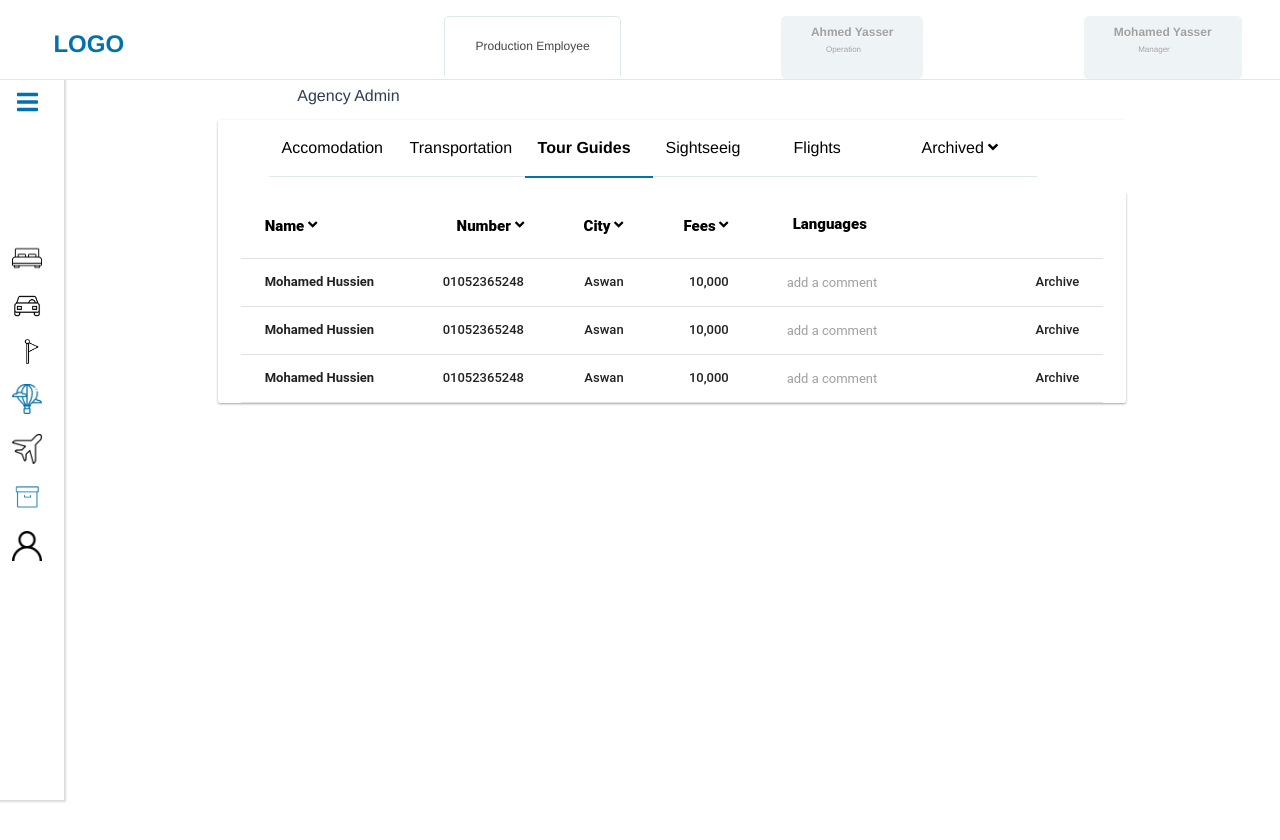
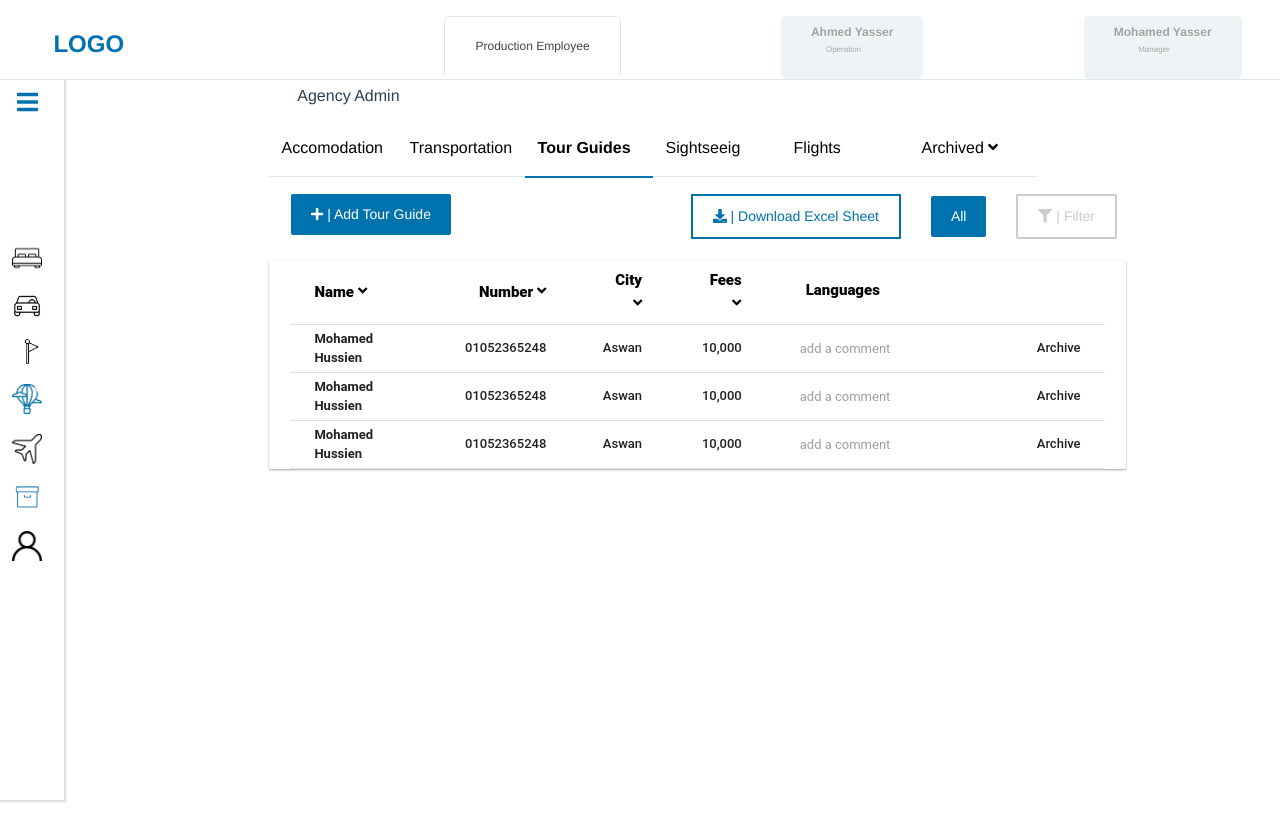
Before and after one commit to FatemaKhalid/Job-Task, a Vue app: page /dashboard in a window 1280 px wide. Shown: the top 840 px of the page. Built offline with nearby package versions, Linux system fonts and the light colour scheme.

Commit message:
add admit-tools

```diff
--- /dev/null
+++ b/src/components/AdminTools.vue
@@ -0,0 +1,67 @@
+<template>
+    <div class="tool-bar">
+        <div class="left-tools">
+        <button class="add-guide"><font-awesome-icon class="add-icon" icon="plus"/>  |  Add Tour Guide</button>
+        <div class="guide-form"></div>
+        </div>
+        <div class="right-tools">
+        <button class="download-excel"><font-awesome-icon class="dl-icon" icon="download"/>  |  Download Excel Sheet</button>
+        <button class="add-guide">All</button>
+        <button class="filter"><font-awesome-icon class="fltr-icon" icon="filter"/>  |  Filter</button>
+        </div>
+
+    </div>
+</template>
+<script>
+export default {
+    name:'AdminTools',
+    components:{
+    }
+}
+</script>
+<style scoped>
+.tool-bar {
+    padding: 0 20px;
+    height: 5vh;
+}
+.left-tools, .right-tools {
+    display: inline-block;
+}
+.left-tools {
+    float: left;
+}
+.right-tools {
+    float: right;
+}
+.tool-bar .add-guide {
+    background-color: #0072AD;
+    color: #fff;
+    font-size: 14px;
+    font-weight: 500;
+    border-radius: 2px;
+    padding: 10px 20px;
+    border: 0;
+    margin: 0 15px;
+}
+.tool-bar .download-excel{
+    border:2px solid #0072AD;
+    color: #0072AD;
+    background-color: #fff;
+    font-size: 14px;
+    font-weight: 500;
+    padding: 10px 20px;
+    margin: 0 15px;
+}
+
+.tool-bar .filter {
+    background-color: #fff;
+    color: #ccc;
+    font-size: 14px;
+    font-weight: 500;
+    border-radius: 2px;
+    padding: 10px 20px;
+    border: 2px solid #ccc;
+    margin: 0 15px;
+
+}
+</style>
--- a/src/components/GuidesTable.vue
+++ b/src/components/GuidesTable.vue
@@ -77,6 +77,7 @@ body {
 	font-size: 13px;
 	font-weight: 400;
 	margin: 2em;
+    margin-left: 1em;
 	width: auto;
 	/* START - main table wrapper */
 	.main-table-wrapper {
--- a/src/components/TourGuides.vue
+++ b/src/components/TourGuides.vue
@@ -1,23 +1,25 @@
 <template>
 <div class="tour-guides">
-    <div class="toolbar">
-        <!-- <b-button size="lg">Large Button</b-button> -->
-
-    </div>
+    <AdminTools/>
     <GuidesTable/>
 </div>
 </template>
 <script>
 import GuidesTable from './GuidesTable'
+import AdminTools from './AdminTools'
 export default {
     name:'TourGuides',
     components:{
-        GuidesTable
+        GuidesTable,
+        AdminTools,
     }, methods:{
 
     }
 }
 </script>
 <style scoped>
-
+.tour-guides {
+    width: 70vw;
+    float: right;
+}
 </style>
--- a/src/main.js
+++ b/src/main.js
@@ -3,7 +3,7 @@ import App from './App.vue'
 import router from './router'
 import store from './store'
 import { library } from '@fortawesome/fontawesome-svg-core'
-import { faAlignLeft, faBars,  faAngleDown, faPlus } from '@fortawesome/free-solid-svg-icons'
+import { faAlignLeft, faBars,  faAngleDown, faPlus, faDownload, faFilter } from '@fortawesome/free-solid-svg-icons'
 import { FontAwesomeIcon } from '@fortawesome/vue-fontawesome'
 import BootstrapVue from 'bootstrap-vue'
 
@@ -12,7 +12,7 @@ import 'bootstrap-vue/dist/bootstrap-vue.css'
 
 Vue.use(BootstrapVue)
 
-library.add(faAlignLeft, faBars, faAngleDown, faPlus)
+library.add(faAlignLeft, faBars, faAngleDown, faPlus, faDownload, faFilter)
 
 Vue.component('font-awesome-icon', FontAwesomeIcon)
 
```
